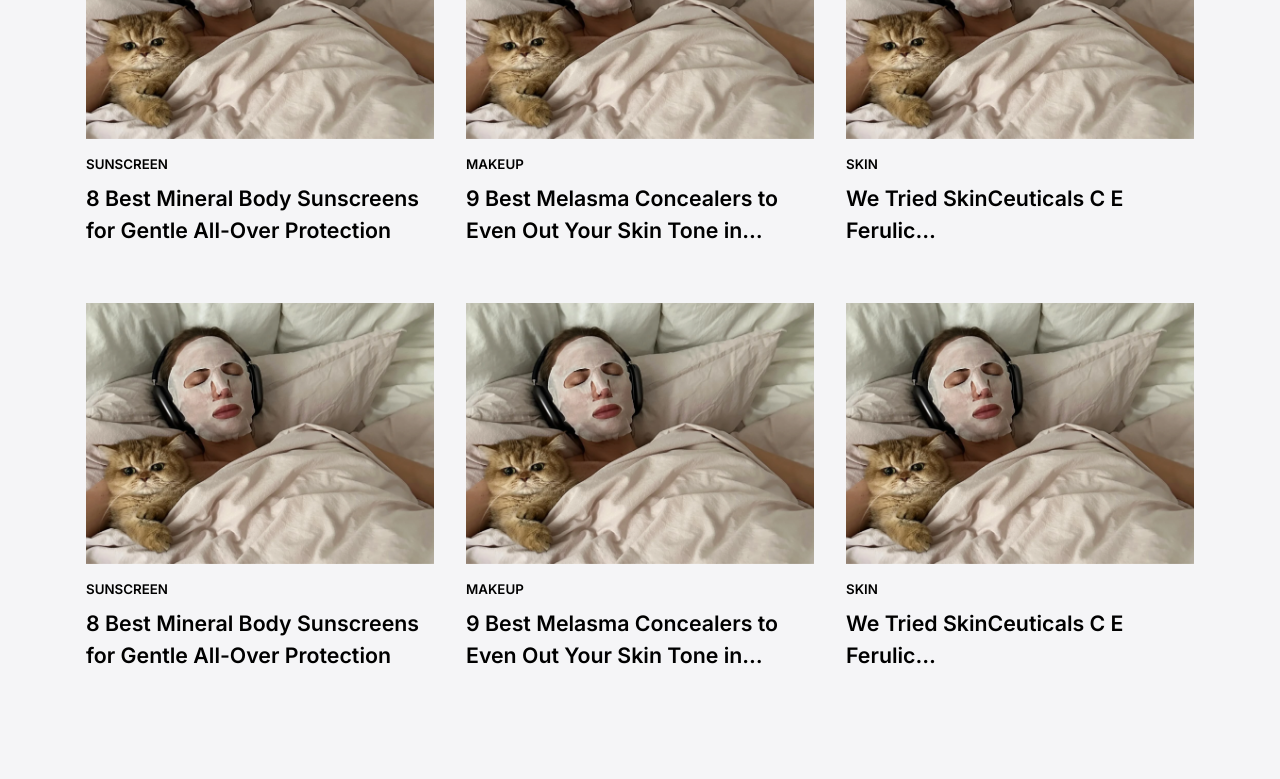
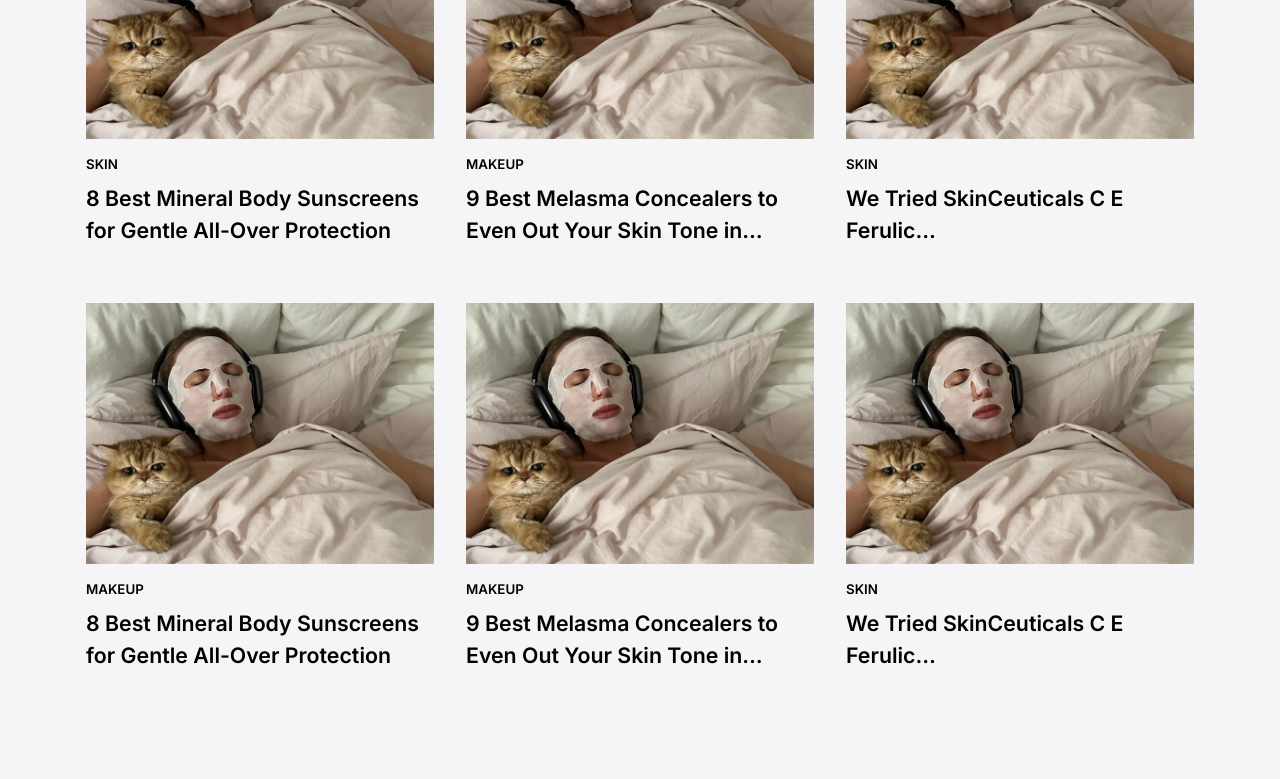
Before and after one commit to SEOUL-COLLECTIVE/SEOUL-COLLECTIVE-Client, a Next.js app: page / in a window 1280 px wide. Shown: the part 2888-3667 px from the top of the page. Built offline with nearby package versions, Linux system fonts and the light colour scheme.

Commit message:
fix: card types 정의 오류 해결

```diff
--- a/src/data/sectionData.ts
+++ b/src/data/sectionData.ts
@@ -8,7 +8,7 @@ export const testDriveData: CardTypes[] = [
     id: 1,
     section: 'testDrive',
     title: '8 Best Mineral Body Sunscreens\nfor Gentle All-Over Protection',
-    category: 'SUNSCREEN',
+    category: 'SKIN',
     imageUrl: '/test/thumbnail_01.jpg',
   },
   {
@@ -33,7 +33,7 @@ export const latestData: CardTypes[] = [
     id: 1,
     section: 'latest',
     title: '8 Best Mineral Body Sunscreens\nfor Gentle All-Over Protection',
-    category: 'SUNSCREEN',
+    category: 'SKIN',
     imageUrl: '/test/thumbnail_01.jpg',
   },
   {
@@ -54,7 +54,7 @@ export const latestData: CardTypes[] = [
     id: 4,
     section: 'latest',
     title: '8 Best Mineral Body Sunscreens\nfor Gentle All-Over Protection',
-    category: 'SUNSCREEN',
+    category: 'MAKEUP',
     imageUrl: '/test/thumbnail_01.jpg',
   },
   {
--- a/src/types/card.ts
+++ b/src/types/card.ts
@@ -2,9 +2,9 @@
 export type CardTypes = {
   id: number
   imageUrl: string
-  category: 'main' | 'sub' | 'testDrive' | 'shopping' | 'latest'
+  category: string
   title: string
-  section: string
+  section: 'main' | 'sub' | 'testDrive' | 'shopping' | 'latest'
 }
 
 // section마다 달라지는 card 관련 스타일 type
```
